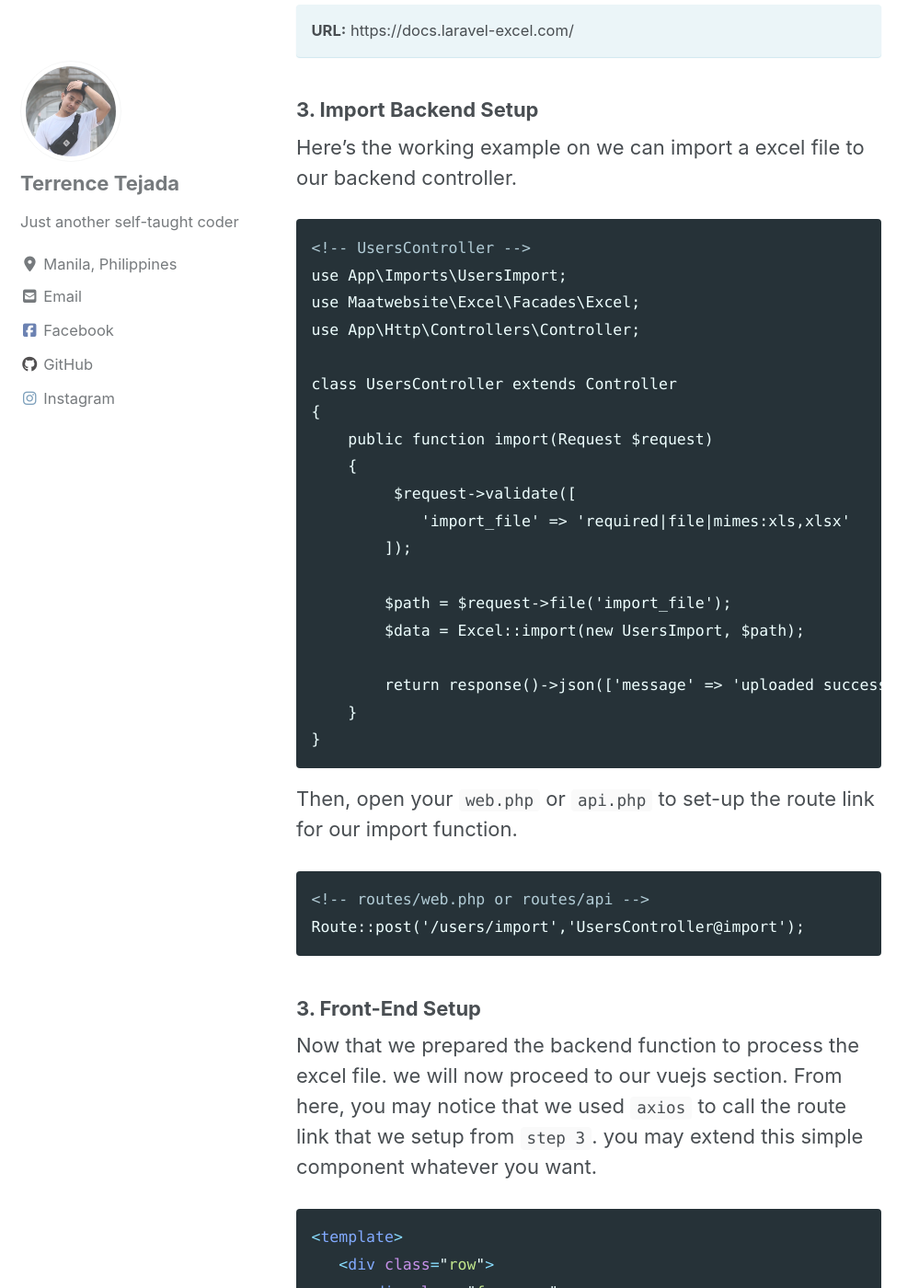
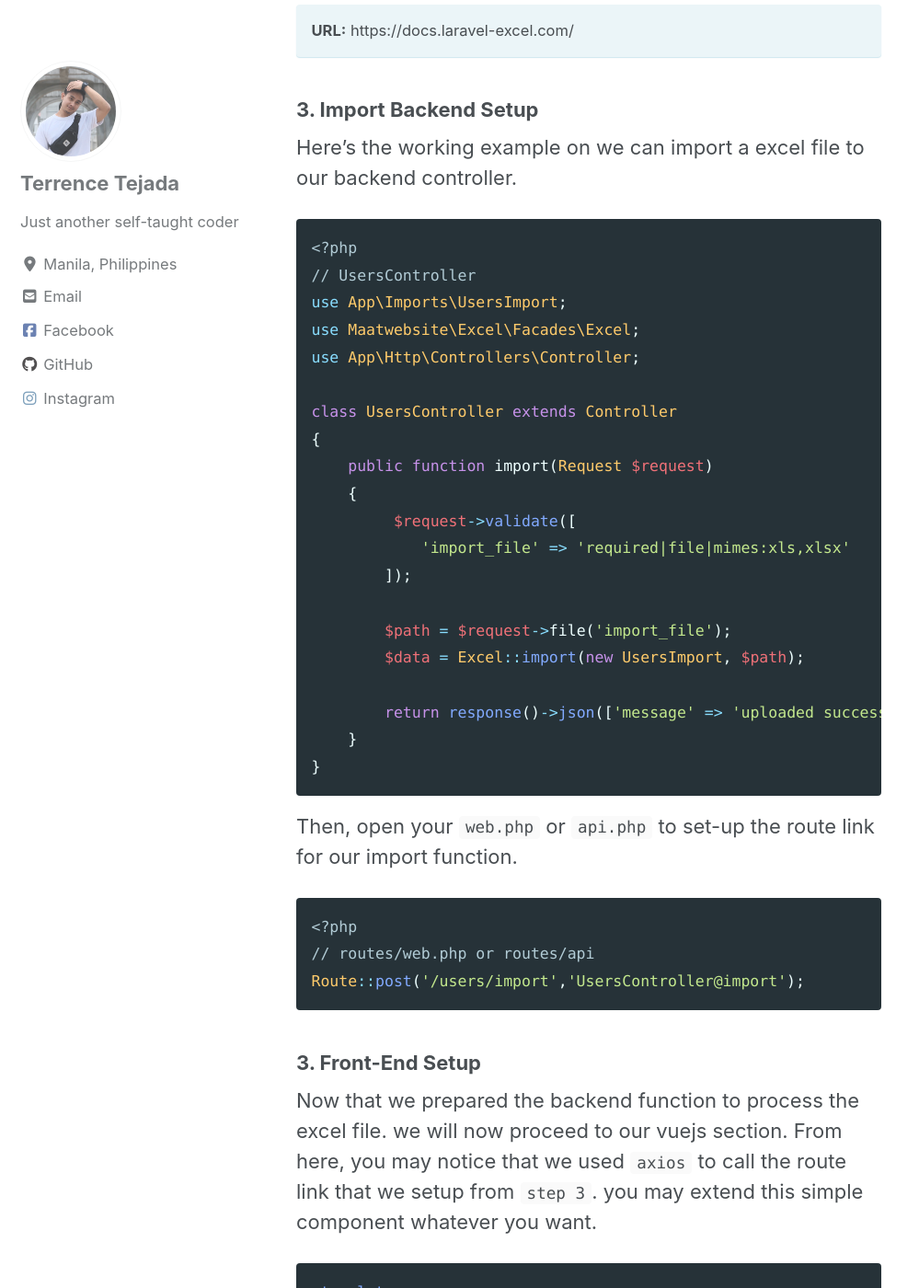
Before and after one commit to ecnerret-adajet/ecnerret-adajet.github.io, a Jekyll site: the page built from _posts/2020-03-25-file-upload-vue-to-laravel.md, in a window 1280 px wide and 1400 px high, scrolled down 2653 px. Shown: the whole window at 92% size, without its empty margins (0-999 px from the left). Built offline with Jekyll 4.4.1, drawn with Linux system fonts in a browser that asks for light colours; cached includes are drawn as plain includes; nearby versions of some CDN libraries.

Commit message:
Fix code format for 2020-03-25-file-upload-vue-to-laravel

````diff
--- a/_posts/2020-03-25-file-upload-vue-to-laravel.md
+++ b/_posts/2020-03-25-file-upload-vue-to-laravel.md
@@ -77,7 +77,8 @@ If you like to know more about what other options available from this pacakge. y
 ### 3. Import Backend Setup
 Here's the working example on we can import a excel file to our backend controller.
 ```php
-<!-- UsersController -->
+<?php
+// UsersController
 use App\Imports\UsersImport;
 use Maatwebsite\Excel\Facades\Excel;
 use App\Http\Controllers\Controller;
@@ -99,7 +100,8 @@ class UsersController extends Controller
 ```
 Then, open your `web.php` or `api.php` to set-up the route link for our import function.
 ```php
-<!-- routes/web.php or routes/api -->
+<?php
+// routes/web.php or routes/api
 Route::post('/users/import','UsersController@import');
 ```
 ### 3. Front-End Setup
````
